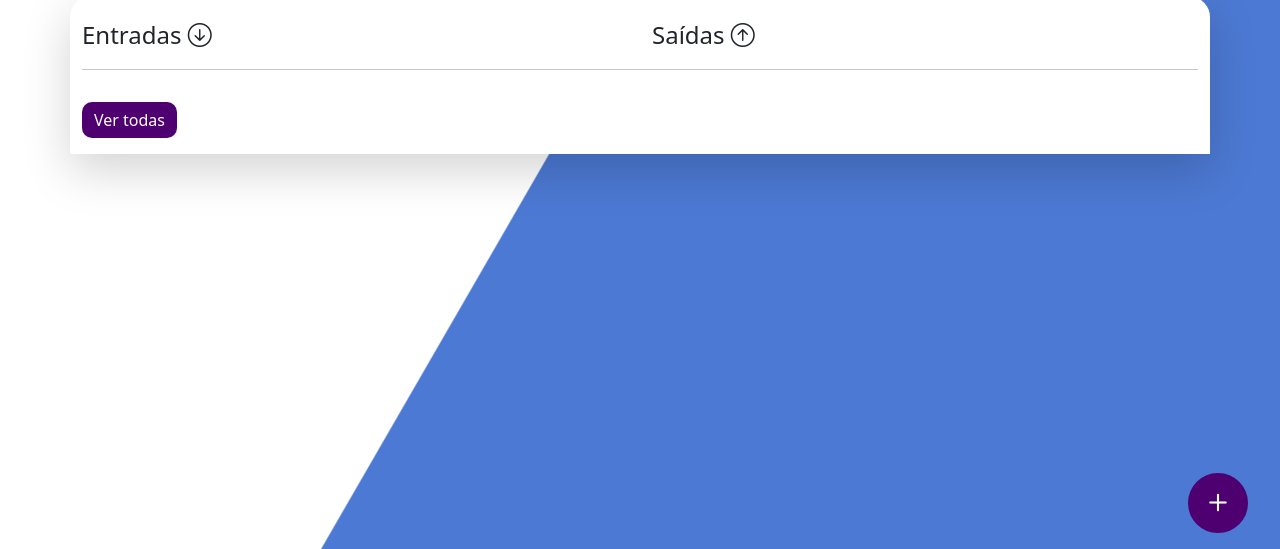
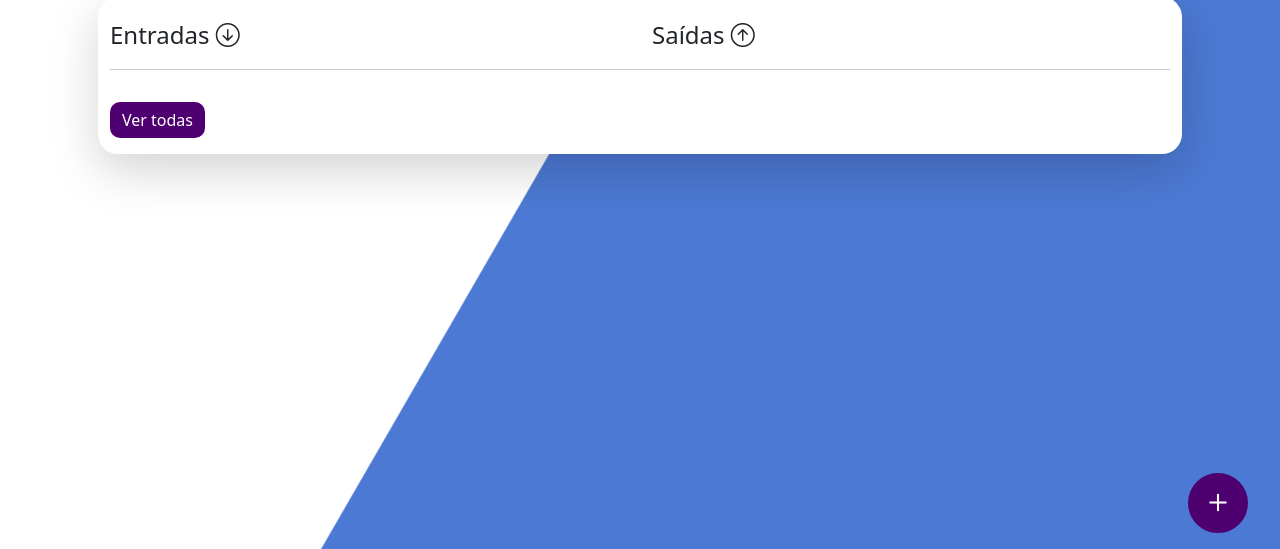
Before and after one commit to danieleksantos/Nikel-Controle-Financeiro, a plain HTML site: page home.html in a window 1280 px wide. Shown: the part 251-800 px from the top of the page. Drawn offline with nearby package versions, Linux system fonts and the light colour scheme; sample sign-in values are in the browser's storage.

Commit message:
update margin

```diff
--- a/home.html
+++ b/home.html
@@ -64,8 +64,8 @@
                     </div>
                 </div>
             </div>
-            <div class="row">
-                <div class="col-12 info shadow-lg">
+            <div class="row mx-3">
+                <div class="col-12 info shadow-lg mb-5">
                     <div class="container">
                         <div class="row">
                             <div class="col-6">
--- a/public/css/styles.css
+++ b/public/css/styles.css
@@ -106,7 +106,7 @@ header {
 
 .info {
     background-color: #FFFFFF;
-    border-radius: 20px 20px 0 0;
+    border-radius: 20px;
     padding: 20px 0 0;
 }
 
```
Also changed, not shown: transactions.html (+1 -1 lines).
